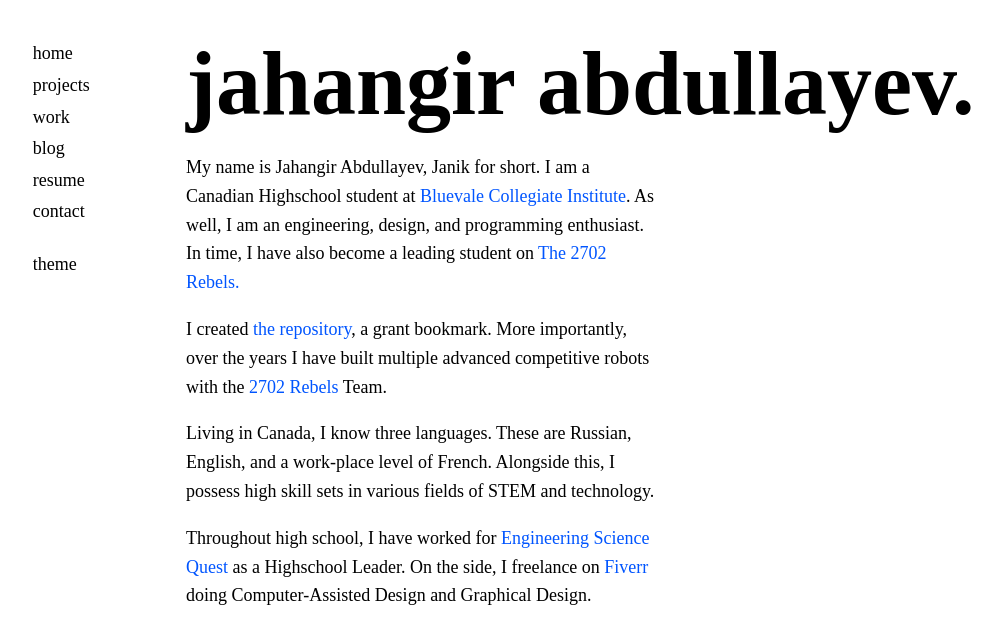
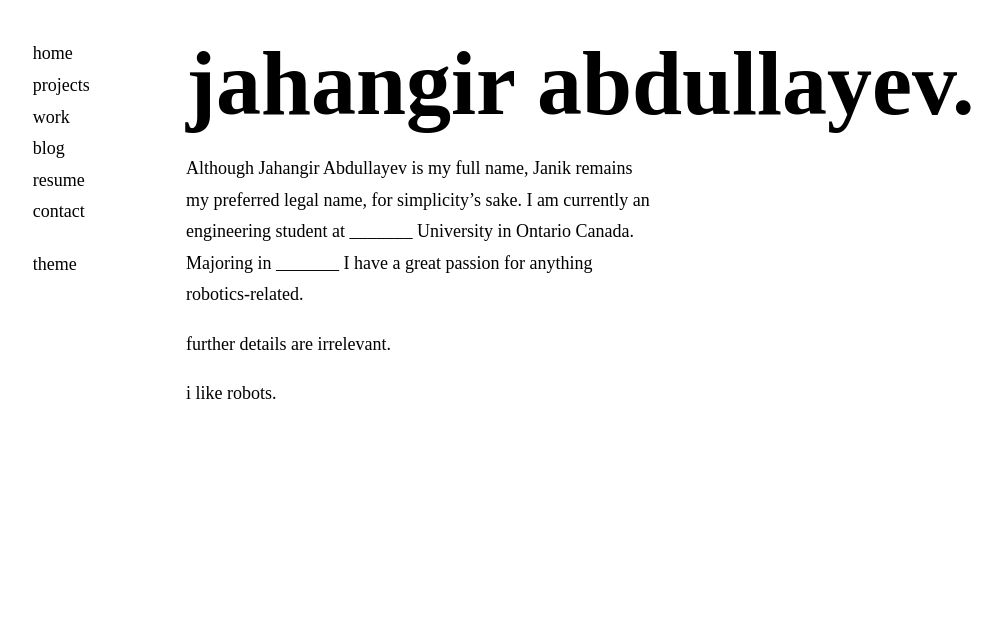
Before and after one commit to JanikThePanic/my-site, a React (Create React App) app: page / in a window 1280 px wide. Shown: the top 644 px of the page, without its empty margins (12-1014 px from the left). Built offline with nearby package versions, Linux system fonts and the light colour scheme.

Commit message:
good enough for now :shoe:

```diff
--- a/src/components/pages/home.js
+++ b/src/components/pages/home.js
@@ -10,73 +10,14 @@ function home() {
 			<h1 className="page-title">jahangir abdullayev.</h1>
 
 			<p>
-				My name is Jahangir Abdullayev, Janik for short. I am a Canadian
-				Highschool student at{" "}
-				<a
-					href="http://bci.wrdsb.ca/"
-					target="_blank"
-					rel="noopener noreferrer"
-				>
-					Bluevale Collegiate Institute
-				</a>
-				. As well, I am an engineering, design, and programming
-				enthusiast. In time, I have also become a leading student on{" "}
-				<a
-					href="https://2702rebels.com/"
-					target="_blank"
-					rel="noopener noreferrer"
-				>
-					The 2702 Rebels.
-				</a>
+				Although Jahangir Abdullayev is my full name, Janik remains my
+				preferred legal name, for simplicity’s sake. I am currently an
+				engineering student at _______ University in Ontario Canada.
+				Majoring in _______ I have a great passion for anything
+				robotics-related.
 			</p>
-
-			<p>
-				I created{" "}
-				<a
-					href="https://janikthepanic.github.io/the-repository/"
-					target="_blank"
-					rel="noopener noreferrer"
-				>
-					the repository
-				</a>
-				, a grant bookmark. More importantly, over the years I have
-				built multiple advanced competitive robots with the{" "}
-				<a
-					href="https://2702rebels.com/"
-					target="_blank"
-					rel="noopener noreferrer"
-				>
-					2702 Rebels
-				</a>{" "}
-				Team.
-			</p>
-
-			<p>
-				Living in Canada, I know three languages. These are Russian,
-				English, and a work-place level of French. Alongside this, I
-				possess high skill sets in various fields of STEM and
-				technology.
-			</p>
-
-			<p>
-				Throughout high school, I have worked for{" "}
-				<a
-					href="https://uwaterloo.ca/engineering-science-quest/"
-					target="_blank"
-					rel="noopener noreferrer"
-				>
-					Engineering Science Quest
-				</a>{" "}
-				as a Highschool Leader. On the side, I freelance on{" "}
-				<a
-					href="https://www.fiverr.com/janikdesign"
-					target="_blank"
-					rel="noopener noreferrer"
-				>
-					Fiverr
-				</a>{" "}
-				doing Computer-Assisted Design and Graphical Design.
-			</p>
+			<p>further details are irrelevant.</p>
+			<p>i like robots.</p>
 		</div>
 	);
 }
--- a/src/css/index.css
+++ b/src/css/index.css
@@ -47,7 +47,7 @@ body {
 }
 
 .page p {
-	line-height: 160%;
+	line-height: 175%;
 	width: var(--text-max-width);
 }
 
```
